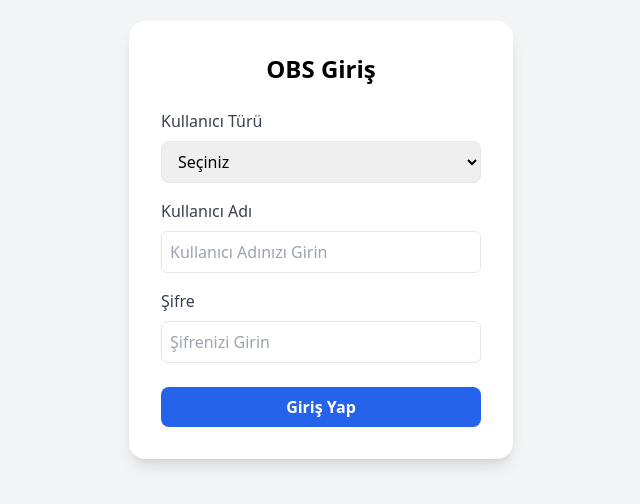
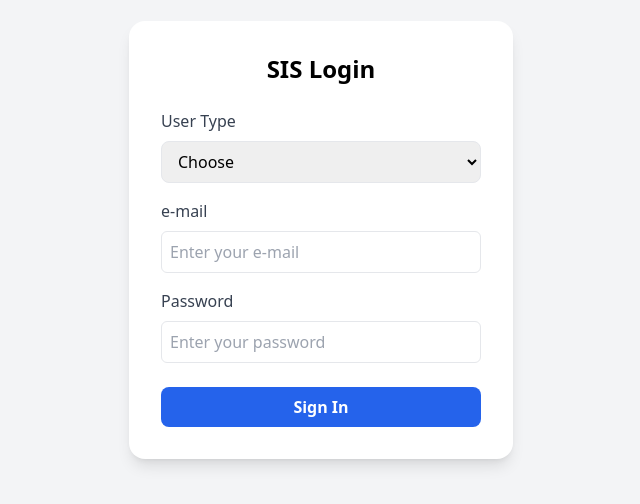
Before and after one commit to sevv007/SIS-Frontend, an Angular app: page /login in a window 1280 px wide. Shown: the part 160-664 px from the top of the page, without its empty margins (319-959 px from the left). Built offline with nearby package versions, Linux system fonts and the light colour scheme.

Commit message:
UpdatedLoginComponentHtmlFile

```diff
--- a/src/app/components/login/login.component.html
+++ b/src/app/components/login/login.component.html
@@ -12,33 +12,33 @@
 </div> -->
 <div class="flex items-center justify-center min-h-screen bg-gray-100">
   <div class="bg-white p-8 rounded-2xl shadow-lg w-96">
-    <h2 class="text-2xl font-semibold text-center mb-6">OBS Giriş</h2>
+    <h2 class="text-2xl font-semibold text-center mb-6">SIS Login</h2>
 
     <div class="mb-4">
-      <label class="block text-gray-700 font-medium mb-2">Kullanıcı Türü</label>
+      <label class="block text-gray-700 font-medium mb-2">User Type</label>
       <select [(ngModel)]="selectedRole" class="w-full px-3 py-2 border rounded-lg focus:ring focus:ring-blue-400">
-        <option value="">Seçiniz</option>
-        <option value="student">Öğrenci</option>
-        <option value="teacher">Öğretmen</option>
-        <option value="admin">İdareci</option>
+        <option value="">Choose</option>
+        <option value="student">Student</option>
+        <option value="teacher">Teacher</option>
+        <option value="admin">Admin</option>
       </select>
     </div>
 
     <div class="mb-4">
-      <label class="block text-gray-700 font-medium mb-2">Kullanıcı Adı</label>
+      <label class="block text-gray-700 font-medium mb-2">e-mail</label>
       <input
-        type="text"
+        type="email"
         class="w-full p-2 border rounded-md focus:outline-none focus:ring-2 focus:ring-blue-500"
-        placeholder="Kullanıcı Adınızı Girin"
+        placeholder="Enter your e-mail"
       />
     </div>
 
     <div class="mb-6">
-      <label class="block text-gray-700 font-medium mb-2">Şifre</label>
+      <label class="block text-gray-700 font-medium mb-2">Password</label>
       <input
         type="password"
         class="w-full p-2 border rounded-md focus:outline-none focus:ring-2 focus:ring-blue-500"
-        placeholder="Şifrenizi Girin"
+        placeholder="Enter your password"
       />
     </div>
 
@@ -46,7 +46,7 @@
       (click)="login()"
       class="w-full bg-blue-600 text-white font-semibold p-2 rounded-lg hover:bg-blue-700 transition duration-300"
     >
-      Giriş Yap
+      Sign In
     </button>
   </div>
 </div>
```
